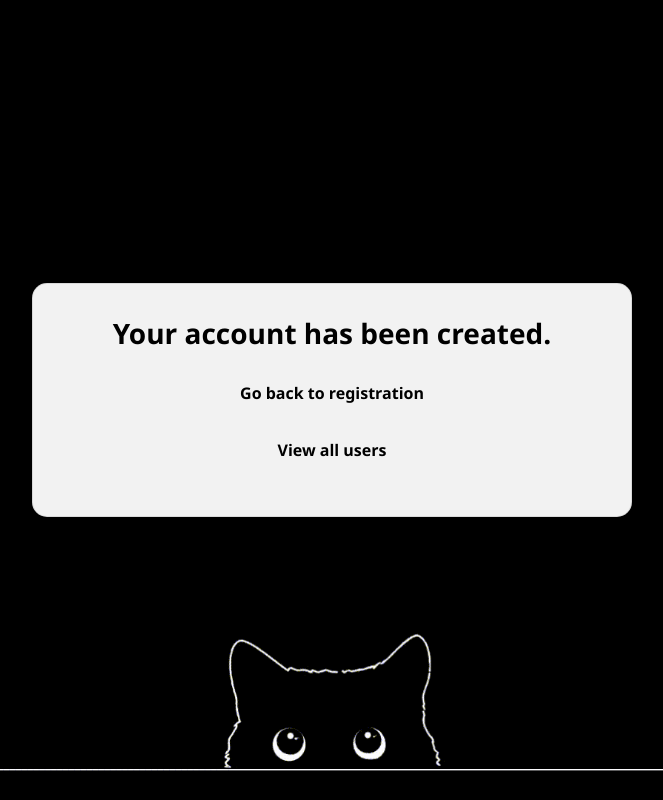
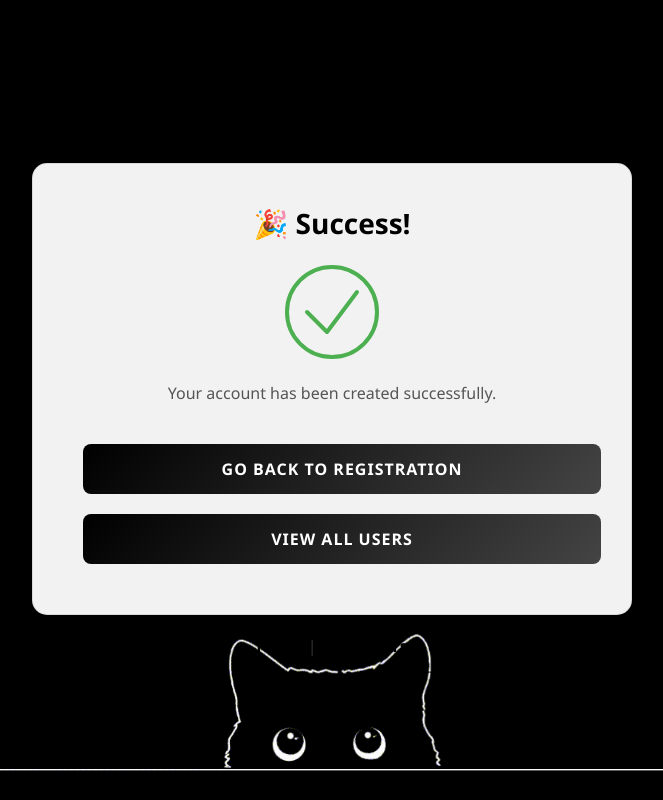
Before and after one commit to AldrinClave/Registration-Website1, a Flask app: page /success in a window 1280 px wide. Shown: the whole page, without its empty margins (308-971 px from the left). Run offline with Flask 3, Linux system fonts and the light colour scheme; parts of the project's set-up code (start-up, migrations or seed data) failed here and were passed over.

Commit message:
Revamp success page with new design elements

```diff
--- a/templates/success.html
+++ b/templates/success.html
@@ -2,46 +2,27 @@
 <html lang="en">
 <head>
     <meta charset="UTF-8">
+    <meta name="viewport" content="width=device-width, initial-scale=1.0">
     <title>Success</title>
     <link rel="stylesheet" href="{{ url_for('static', filename='css/style.css') }}">
-    <style>
-
-        .sbx {
-            padding: 30px;
-        }
-        .header1 {
-            margin-bottom: 20px;
-        }
-        .header2 {
-            margin-bottom: 30px;
-        }
-        a {
-            display: block;
-            margin: 15px 0;
-            padding: 10px;
-            text-align: center;
-        }
-        .content {
-            display: none;
-        }
-    </style>
-    <script>
-        window.onload = function() {
-            setTimeout(function() {
-                document.querySelector('.content').style.display = 'block';
-            }, 1000);
-        };
-    </script>
 </head>
 <body>
-
 <div class="lbx">
     <div class="sbx content">
-        <p class="header1">Your account has been created.</p>
-        <a href="/">Go back to registration</a>
-        <a href="/users">View all users</a>
+        <h2 class="header1">🎉 Success!</h2>
+        <div class="checkmark">
+            <svg viewBox="0 0 100 100">
+                <circle cx="50" cy="50" r="45"></circle>
+                <path d="M25 50 L45 70 L75 30"></path>
+            </svg>
+        </div>
+        <p class="header2">Your account has been created successfully.</p>
+        <a href="/" class="submit" style="display: inline-block; text-align: center; margin: 10px;">Go back to registration</a>
+        <a href="/users" class="submit" style="display: inline-block; text-align: center; margin: 10px;">View all users</a>
     </div>
 </div>
-
+<div class="footer">
+    <a href="/">Home</a> | <a href="/users">View Users</a>
+</div>
 </body>
 </html>
```
